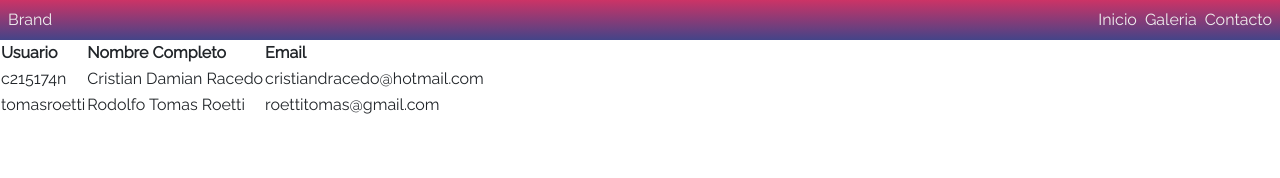
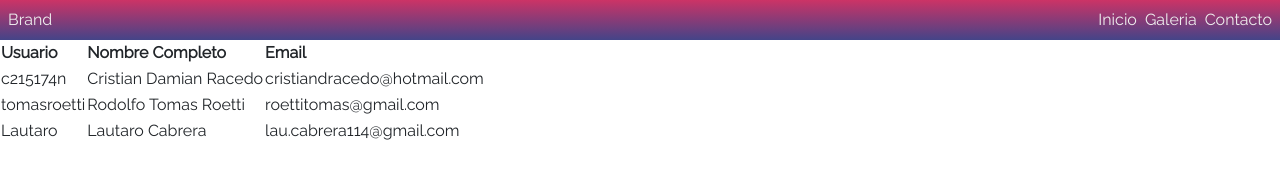
Before and after one commit to C215714N/git-fpescar-lxv14, a plain HTML site: page index.html in a window 1280 px wide. Drawn offline with nearby package versions, Linux system fonts and the light colour scheme; a script that the page names is missing.

Commit message:
Agregar colaborador LautiCabrera

```diff
--- a/index.html
+++ b/index.html
@@ -1,5 +1,6 @@
 <!DOCTYPE html>
 <html lang="es">
+
 <head>
     <meta charset="UTF-8">
     <meta name="viewport" content="width=device-width, initial-scale=1.0">
@@ -7,6 +8,7 @@
     <!-- Styles -->
     <link rel="stylesheet" href="styles/default.css">
 </head>
+
 <body>
     <!-- Cabecera -->
     <header>
@@ -55,6 +57,11 @@
                     <td>Rodolfo Tomas Roetti</td>
                     <td>roettitomas@gmail.com</td>
                 </tr>
+                <tr>
+                    <td>Lautaro</td>
+                    <td>Lautaro Cabrera</td>
+                    <td>lau.cabrera114@gmail.com</td>
+                </tr>
             </tbody>
         </table>
         <!-- Formulario de Contacto -->
@@ -68,4 +75,5 @@
     <script src="https://cdn.jsdelivr.net/npm/bootstrap/dist/js/bootstrap.bundle.min.js"></script>
     <script src="scripts/index.js"></script>
 </body>
+
 </html>
```
